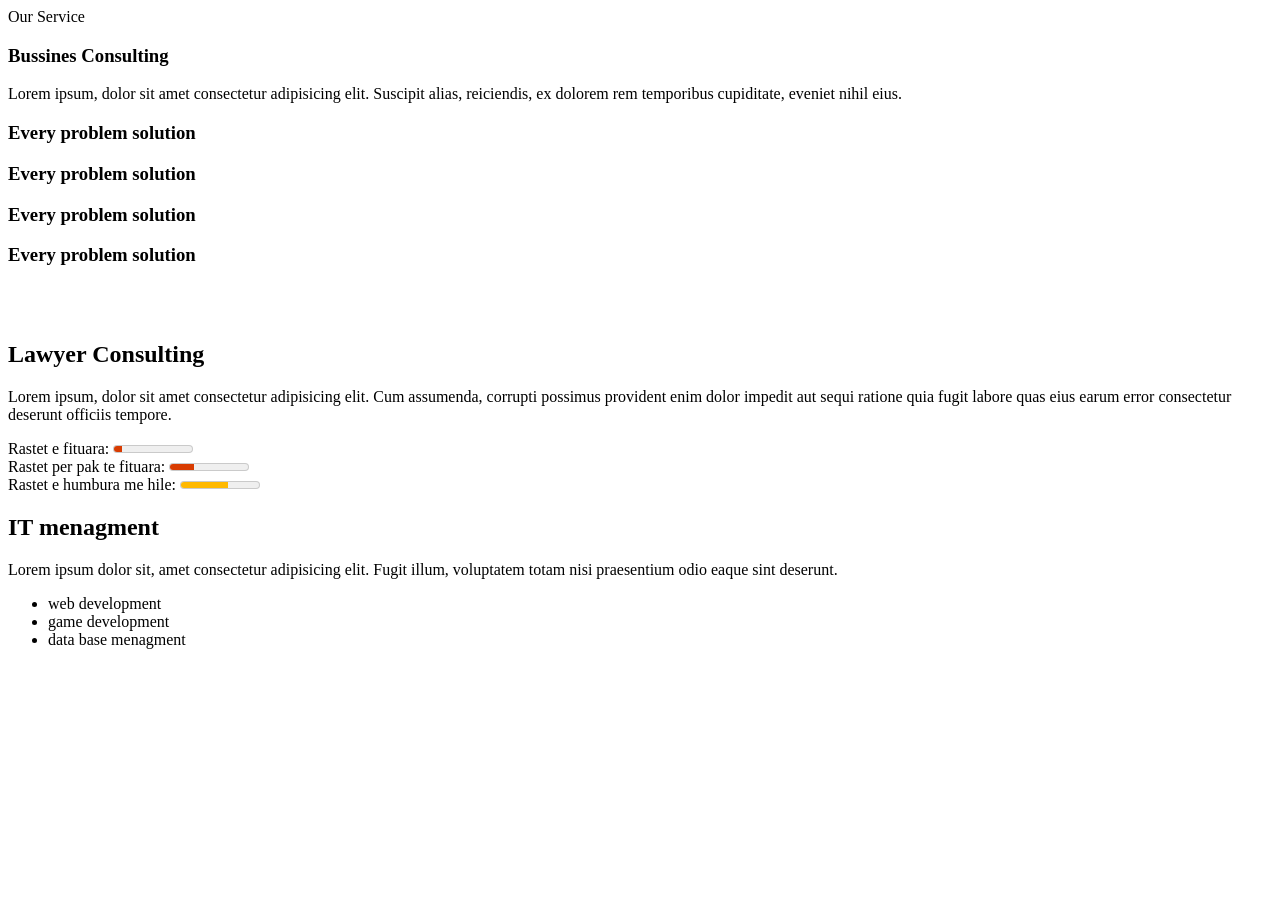
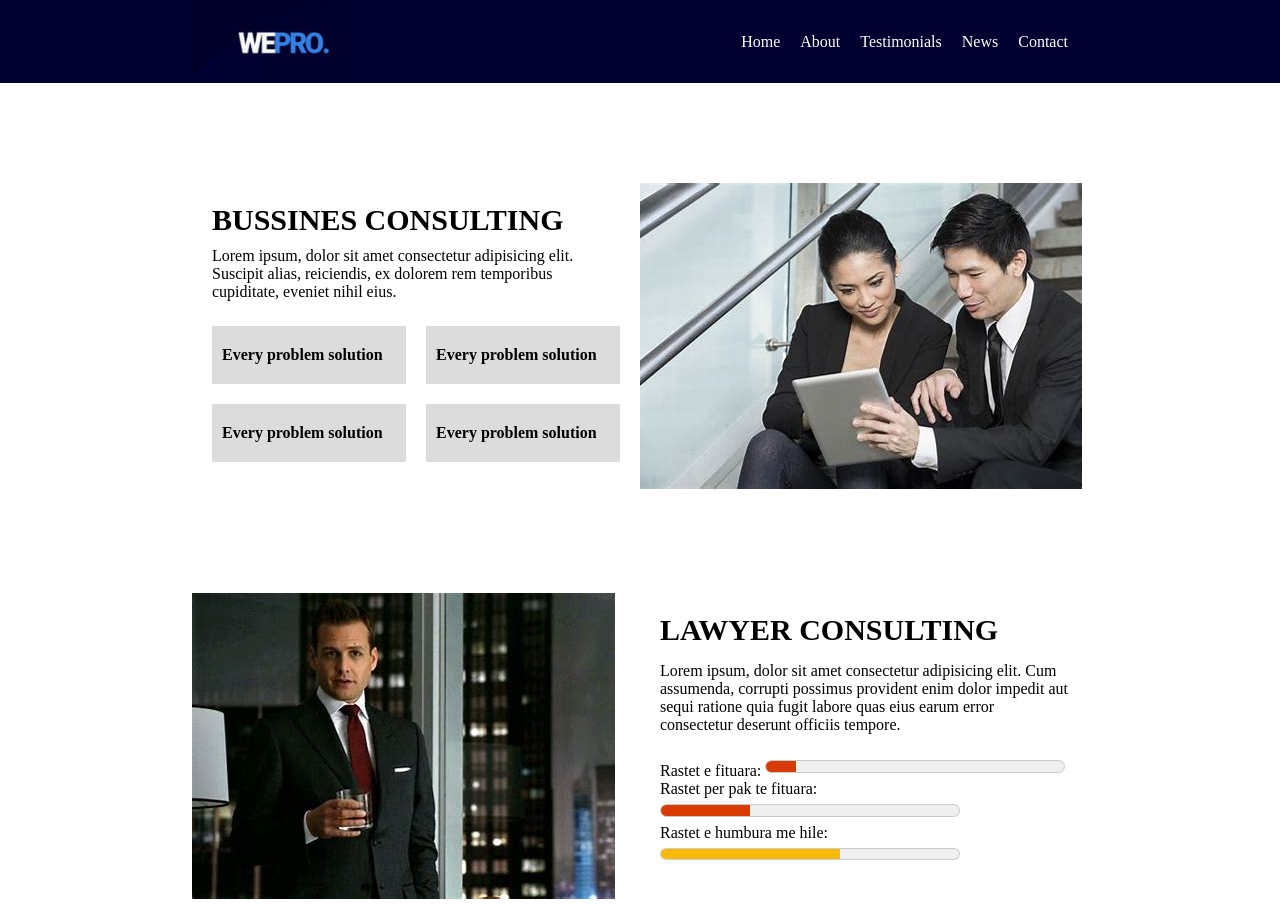
Before and after one commit to arberhalimi/WWW, a plain HTML site: page services.html in a window 1280 px wide. Shown: the top 906 px of the page. Before the commit the page ends 800 px from the top, so only its background shows below. Drawn offline with Linux system fonts and the light colour scheme.

Commit message:
css-services

```diff
--- a/services.html
+++ b/services.html
@@ -5,36 +5,180 @@
     <meta http-equiv="X-UA-Compatible" content="IE=edge">
     <meta name="viewport" content="width=device-width, initial-scale=1.0">
     <title>Services</title>
+
+    <style>
+        *{
+            margin: 0;
+            padding: 0;
+        }
+
+
+        .container {
+            width: 70%;
+            margin: 0 auto;
+        }
+
+        header {
+            background-color: #02002e;
+        }
+
+        header .container{
+            display: flex;
+            justify-content: space-between;
+            align-items: center;
+        }
+
+        header .container nav{
+            display: flex;
+            gap: 20px;
+        }
+
+        header .container nav ul li{
+            list-style: none;
+        }
+
+        header .container nav ul li a{
+            text-decoration: none;
+            color: white;
+        }
+
+        section#business-consulting .container{
+            margin-top: 100px;
+            display: grid;
+            grid-template-columns: repeat(2, 1fr);
+        }
+
+        section#business-consulting .container .business{
+            padding: 20px;
+        }
+
+        .business h3{
+            font-size: 30px;
+            margin-bottom: 10px;
+            text-transform: uppercase;
+        }
+
+        .business p{
+            margin-bottom: 10px;
+        }
+
+        .buttons{
+            display: grid;
+            grid-template-columns: repeat(2, 1fr);
+            grid-template-rows: repeat(2, 1fr);
+            gap: 20px;
+            margin-top: 25px;
+        }
+
+        .buttons .button{
+            padding: 20px 10px;
+            background-color: gainsboro;
+        }
+
+
+        section#lawyer-consulting .container{
+            margin-top: 100px;
+            display: grid;
+            grid-template-columns: repeat(2, 1fr);
+        }
+
+        .lawyer {
+            padding: 20px;
+        }
+
+        .lawyer h2{
+            text-transform: uppercase;
+            font-size: 30px;
+            margin-bottom: 15px;
+        }
+
+        .cases{
+            margin-top: 20px;
+        }
+
+        meter {
+            width: 300px;
+            height: 25px;
+        }
+
+        section#it-menagment .container{
+            margin-top: 100px;
+            display: grid;
+            grid-template-columns: repeat(2, 1fr);
+        }
+
+        .img img{
+            width: 100%;
+        }
+
+        .it{
+            padding: 20px;
+        }
+
+        .it h2{
+            font-size: 30px;
+            text-transform: uppercase;
+            margin-bottom: 15px;
+        }
+
+        .it ul{
+            margin-top: 20px;
+        }
+
+        .it ul li{
+           list-style-type: circle;
+           font-size: 20px;
+           margin-left: 20px;
+        }
+
+        footer{
+            color: white;
+            background-color: #02002e;
+            padding: 60px;
+            text-align: center;
+            margin-top: 100px;
+        }
+    </style>
 </head>
 <body>
     <header>
-        <div class="title container">
-            Our Service
+        <div class="container">
+            <div class="logo">
+                <img src="./assets/images/logo.png" alt="">
+            </div>
+            <nav>
+                <ul><li><a href="./index.html">Home</a></li></ul>
+                <ul><li><a href="#">About</a></li></ul>
+                <ul><li><a href="#">Testimonials</a></li></ul>
+                <ul><li><a href="#">News</a></li></ul>
+                <ul><li><a href="#">Contact</a></li></ul>
+                <ul><li><a href="#"><i class="fa-solid fa-magnifying-glass"></i></a></li></ul>
+            </nav>
         </div>
     </header>
 
     <section id="business-consulting">
         <div class="container">
-            <div class="business-consulting-text">
+            <div class="business">
                 <h3>Bussines Consulting</h3>
                 <p>Lorem ipsum, dolor sit amet consectetur adipisicing elit. Suscipit alias, reiciendis, ex dolorem rem temporibus cupiditate, eveniet nihil eius.</p>
                 <div class="buttons">
                     <div class="button">
-                        <h3>Every problem solution</h3>
+                        <h4>Every problem solution</h4>
                     </div>
                     <div class="button">
-                        <h3>Every problem solution</h3>
+                        <h4>Every problem solution</h4>
                     </div>
                     <div class="button">
-                        <h3>Every problem solution</h3>
+                        <h4>Every problem solution</h4>
                     </div>
                     <div class="button">
-                        <h3>Every problem solution</h3>
+                        <h4>Every problem solution</h4>
                     </div>
                 </div>
             </div>
             <div class="business-consulting-photo">
-                <img src="#" alt="">
+                <img src="./assets/images/office-work.jpeg" alt="">
             </div>
         </div>
     </section>
@@ -43,9 +187,9 @@
     <section id="lawyer-consulting">
         <div class="container">
             <div class="lawyer-consulting-photo">
-                <img src="" alt="">
+                <img src="./assets/images/harvey.jpeg" alt="">
             </div>
-            <div class="lawyer-consulting-text">
+            <div class="lawyer">
                 <h2>Lawyer Consulting</h2>
                 <p>Lorem ipsum, dolor sit amet consectetur adipisicing elit. Cum assumenda, corrupti possimus provident enim dolor impedit aut sequi ratione quia fugit labore quas eius earum error consectetur deserunt officiis tempore.</p>
                 <div class="cases">
@@ -83,7 +227,7 @@
 
     <section id="it-menagment">
         <div class="container">
-            <div class="it-menagment-text">
+            <div class="it">
                 <h2>IT menagment</h2>
                 <p>Lorem ipsum dolor sit, amet consectetur adipisicing elit. Fugit illum, voluptatem totam nisi praesentium odio eaque sint deserunt.</p>
                 <ul>
@@ -92,10 +236,15 @@
                     <li>data base menagment</li>
                 </ul>
             </div>
-            <div class="it-menagment-img">
-
+            <div class="img">
+                <img src="./assets/images/it.jpeg" alt="">
             </div>
         </div>
     </section>
+
+    <footer>
+        Copyright &copy; All rights reserved
+    </footer>
+
 </body>
 </html>
--- a/style.css
+++ b/style.css
@@ -377,7 +377,7 @@ section#contact .contact-form form button{
 
 footer{
     color: white;
-    background-color: black;
+    background-color: #02002e;
     padding: 60px;
     text-align: center;
 }
```
Also changed, not shown: index.html (+6 -1 lines), assets/images/harvey.jpeg (added), assets/images/it.jpeg (added), assets/images/office-work.jpeg (added).
